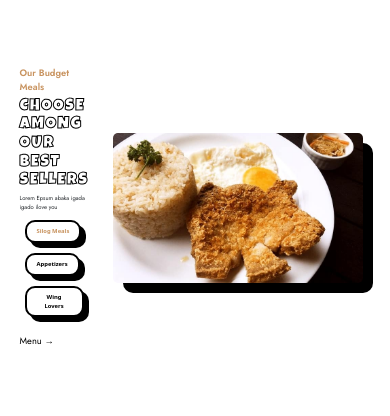
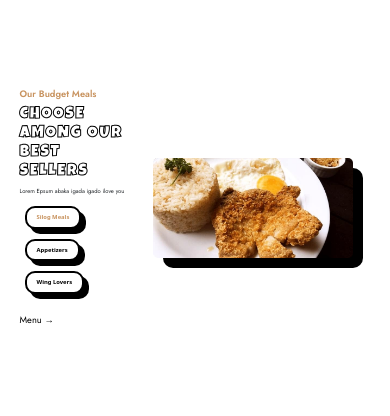
Before and after one commit to Eru-ru/Deja-Brew, a plain HTML site: page index.html in a window 390 px wide. Shown: the part 1480-1896 px from the top of the page. Drawn offline with nearby package versions, Linux system fonts and the light colour scheme; a web font is replaced by a local one.

Commit message:
Update style.css

```diff
--- a/style.css
+++ b/style.css
@@ -1367,10 +1367,10 @@ nav {
     }
 
     .meals-container .meals .meals-img img {
-        min-width: 250px;
-        min-height: 150px;
-        max-width: 250px;
-        max-height: 150px;
+        min-width: 200px;
+        min-height: 100px;
+        max-width: 200px;
+        max-height: 100px;
         object-position: center;
         object-fit: cover;
         border-radius: 5px;
@@ -1378,7 +1378,7 @@ nav {
 
     .meals-container .meals .meals-img {
         margin: 0px 5%;
-        height: 150px;
+        height: 100px;
         border-radius: 10px;
         box-shadow: 10px 10px 0px #000;
     }
```
